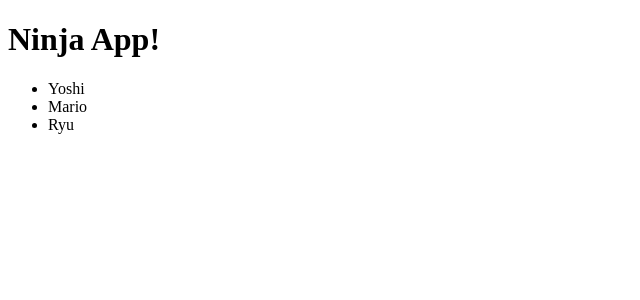
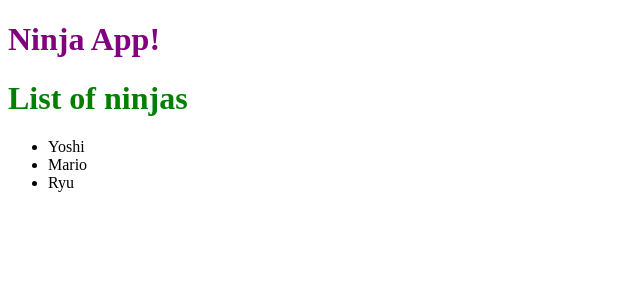
Before and after one commit to Adam-Ponting/TNN_tutorials, a Vue app in the folder vue_js2_tutorial/vuejs-playlist/: page / in a window 1280 px wide. Shown: the top 300 px of the page, without its empty margins (0-640 px from the left). Built offline with nearby package versions, Linux system fonts and the light colour scheme.

Commit message:
lesson 20 completed

```diff
--- a/vue_js2_tutorial/vuejs-playlist/src/App.vue
+++ b/vue_js2_tutorial/vuejs-playlist/src/App.vue
@@ -26,5 +26,8 @@ export default {
 };
 </script>
 
-<style>
+<style scoped>
+h1 {
+  color: purple;
+}
 </style>
--- a/vue_js2_tutorial/vuejs-playlist/src/components/Ninjas.vue
+++ b/vue_js2_tutorial/vuejs-playlist/src/components/Ninjas.vue
@@ -1,7 +1,10 @@
 <template>
-  <ul>
-    <li v-for="ninja in ninjas" :key="ninja">{{ ninja }}</li>
-  </ul>
+  <div>
+    <h1>List of ninjas</h1>
+    <ul>
+      <li v-for="ninja in ninjas" :key="ninja">{{ ninja }}</li>
+    </ul>
+  </div>
 </template>
 
 <script>
@@ -14,5 +17,8 @@ export default {
 };
 </script>
 
-<style>
+<style scoped>
+h1 {
+  color: green;
+}
 </style>
```
